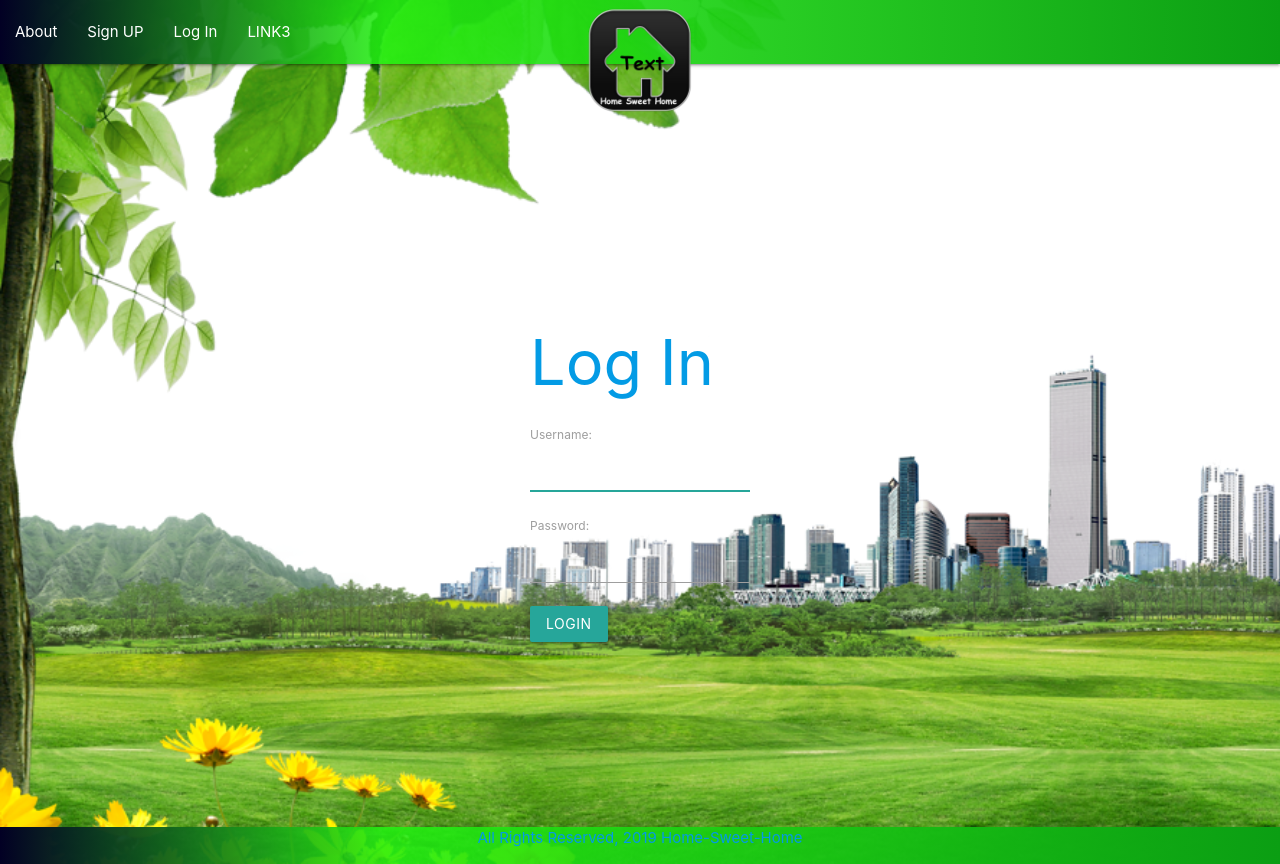
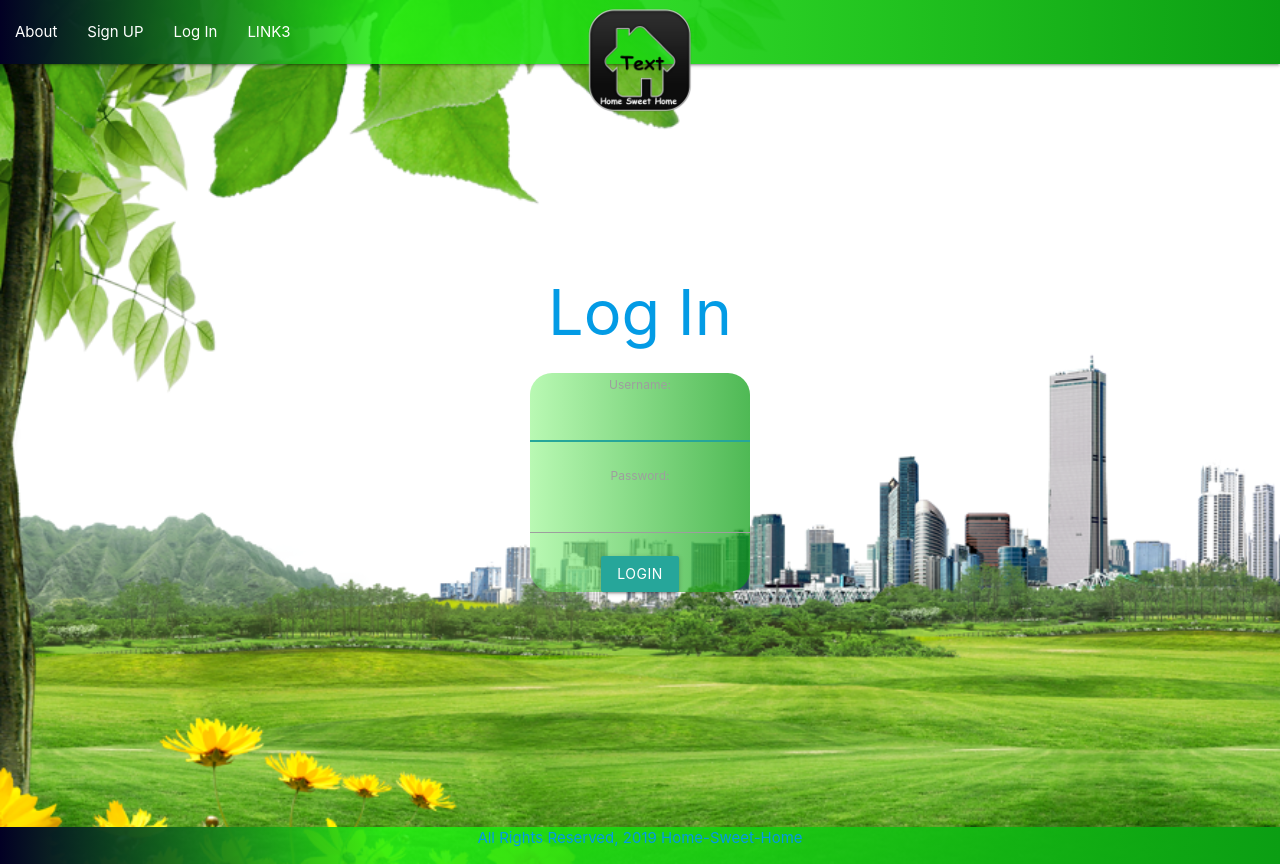
Before and after one commit to JManey/home_sweet_home, a Django app: page /accounts/login/ in a window 1280 px wide. Run offline with Django 3.2, Linux system fonts and the light colour scheme.

Commit message:
added stile to sign in and login form and h1

```diff
--- a/main_app/static/css/style.css
+++ b/main_app/static/css/style.css
@@ -47,3 +47,21 @@ nav, footer{
   /* border: 2px solid black; */
   background-color: #D0D0D0;
 }
+
+.sign-form{
+
+  border-radius: 10%;
+  text-align: center;
+  padding-top: 0;
+  background: rgb(2,0,36);
+  background: linear-gradient(90deg, rgba(2,0,36,1) 0%, rgba(110,242,98,0.4836849369085173) 0%, rgba(11,158,19,0.7202779968454258) 100%, rgba(0,212,255,1) 100%);
+}
+
+#space-botton{
+  height: 100px;
+  width: 100px;
+}
+
+h1{
+  text-align: center;
+}
```
